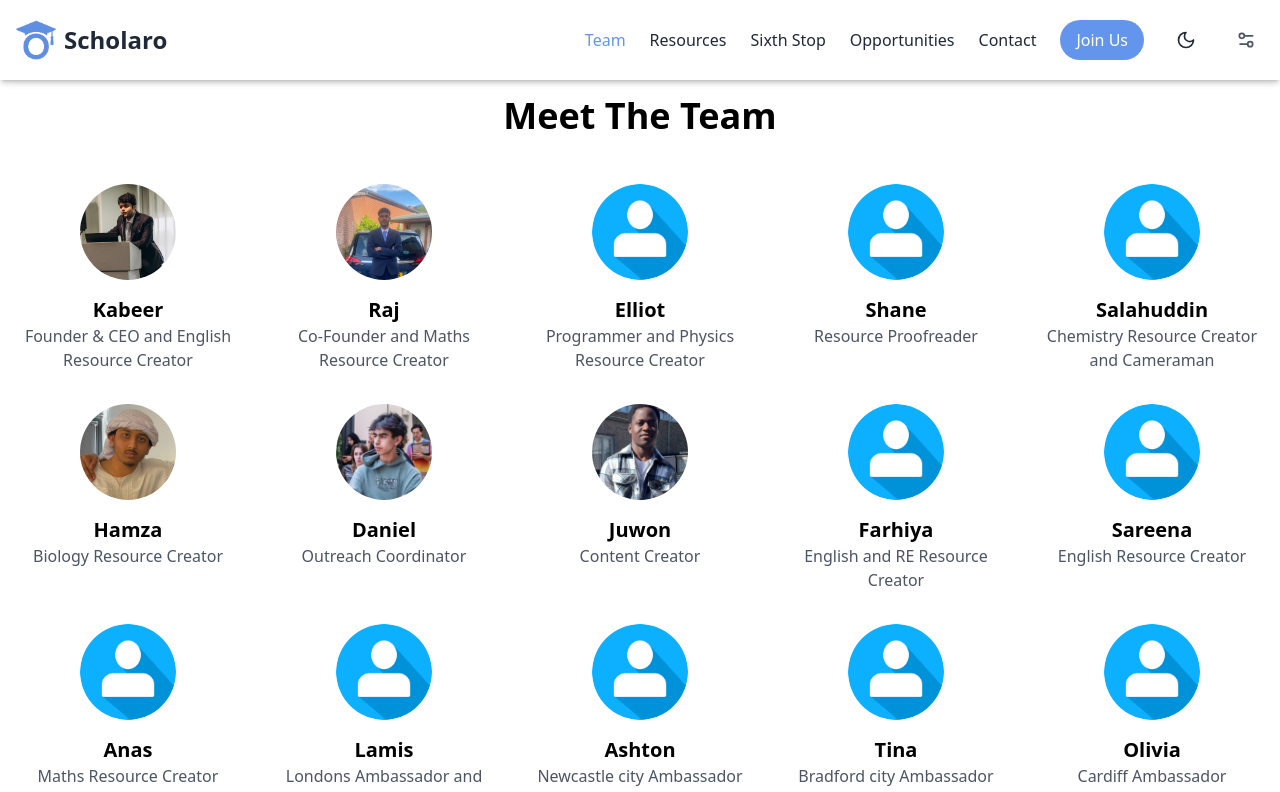
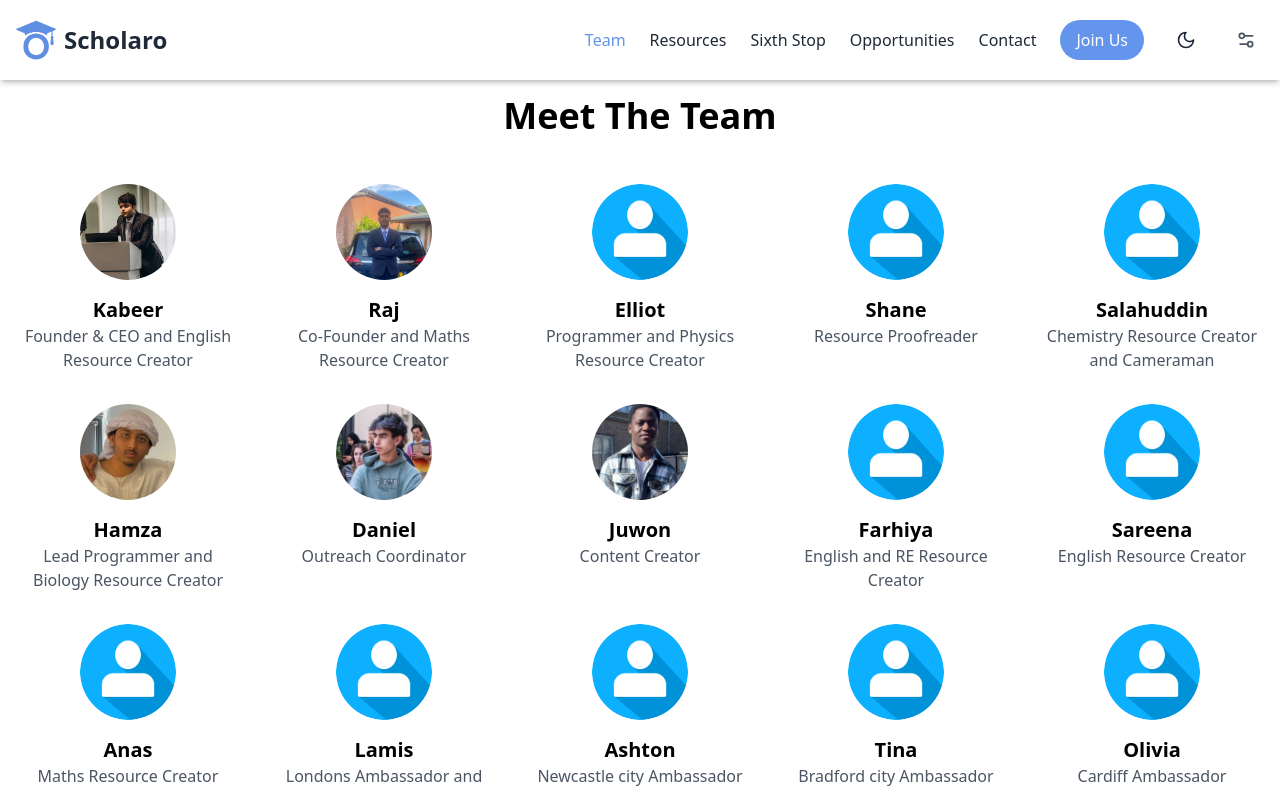
Before and after one commit to soulsharvester/scholarov3, a React (Vite) app: page /#/team in a window 1280 px wide. Shown: the top 792 px of the page. Built offline with nearby package versions, Linux system fonts and the light colour scheme.

Commit message:
Update Hamza's description in TeamMember component

```diff
--- a/src/components/TeamMember.tsx
+++ b/src/components/TeamMember.tsx
@@ -35,7 +35,7 @@ export const teamMembers: TeamMemberType[] = [
   {
     name: 'Hamza',
     img: '/hamza.jpg',
-    description: 'Biology Resource Creator',
+    description: 'Lead Programmer and Biology Resource Creator',
   },
   {
     name: 'Daniel',
```
